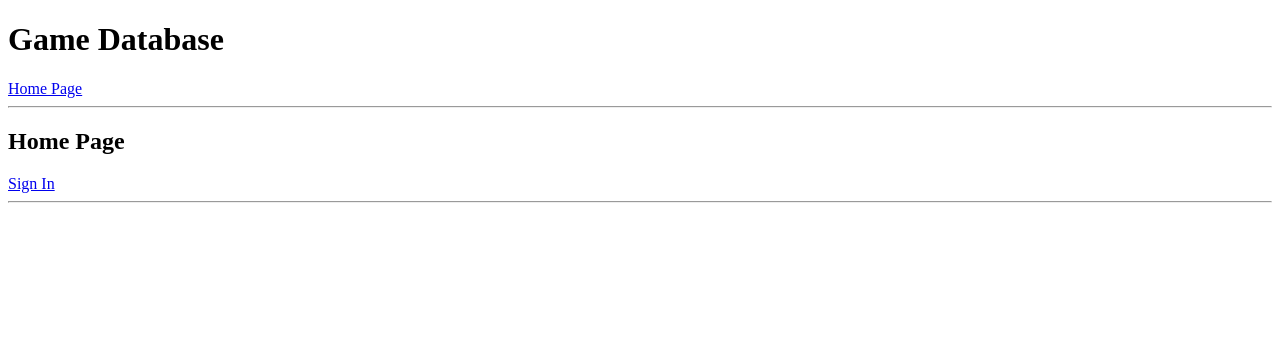
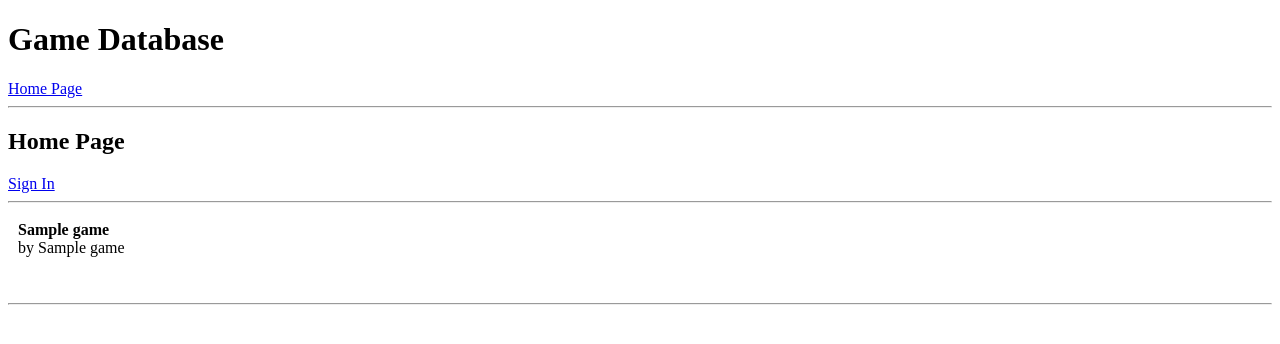
Before and after one commit to LeoLampio/tsoha_games, a Flask app: template templates/index.html in a window 1280 px wide. Shown: the top 344 px of the page. Run offline with Flask 3, Linux system fonts and the light colour scheme; the template is opened without the code that fills it: most values are stand-ins (such as "Sample title", 1, 10 or a date in 2020).

Commit message:
Games add to db and show on the home page

```diff
--- a/routes.py
+++ b/routes.py
@@ -7,7 +7,7 @@
 
 @app.route("/")
 def index():
-    return render_template("index.html")
+    return render_template("index.html", games=games.get_games())
 
 @app.route("/add",methods=["POST", "GET"])
 def add_game():
--- a/static/main.css
+++ b/static/main.css
@@ -1,11 +1,28 @@
-label {
+.genre {
     /* border:1px solid #ccc; */
     padding:10px;
     margin:0 0 10px;
     /* display:block; */
 }
 
-label:hover {
+.genre:hover {
     background:#eee;
     cursor:pointer;
 }
+
+.game {
+    /* border:1px solid #ccc; */
+    padding:10px;
+    margin:0 0 10px;
+    display:block;
+}
+
+.game:hover {
+    background:#eee;
+    cursor:pointer;
+}
+
+.game_link {
+    color: black;
+    text-decoration: none; /* no underline */
+}
--- a/templates/addGame.html
+++ b/templates/addGame.html
@@ -8,7 +8,7 @@
         <input type="text", name="title"></p>
 
     {% for i in range(genres_len) %}
-        <label><input type="checkbox", name="genres", value={{i}} />{{genres[i]}}</label>
+        <label class="genre"><input type="checkbox", name="genres", value={{i}} />{{genres[i]}}</label>
     {% endfor %}
 
     <p>Description:<br>
--- a/templates/index.html
+++ b/templates/index.html
@@ -10,5 +10,10 @@
 {% else %}
 <a href="/login">Sign In</a>
 {% endif %}
+<hr>
+
+{% for game in games %}
+<a class="game_link", href="/login"><div class="game"><b>{{game[1]}}</b><br>by {{game[2]}}</div></a><br>
+{% endfor %}
 
 {% endblock %}
```
Also changed, not shown: games.py (+7 -0 lines).
